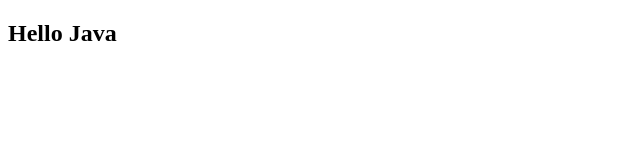
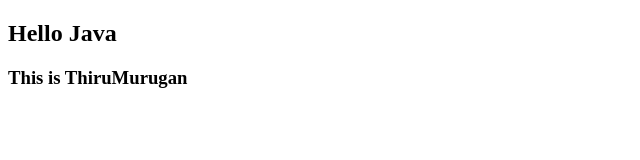
Before and after one commit to ThirumuruganPK/java, a plain HTML site: page index.html in a window 1280 px wide. Shown: the whole page, without its empty margins (0-640 px from the left). Drawn offline with Linux system fonts and the light colour scheme.

Commit message:
Update index.html

```diff
--- a/index.html
+++ b/index.html
@@ -5,5 +5,6 @@
 </head>
 <body>
 <h2>Hello Java</h2>
+  <h3>This is ThiruMurugan</h3>
 </body>
 </html>
```
